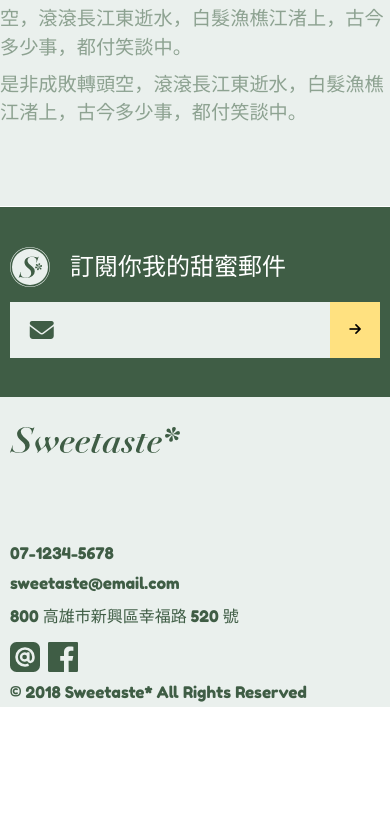
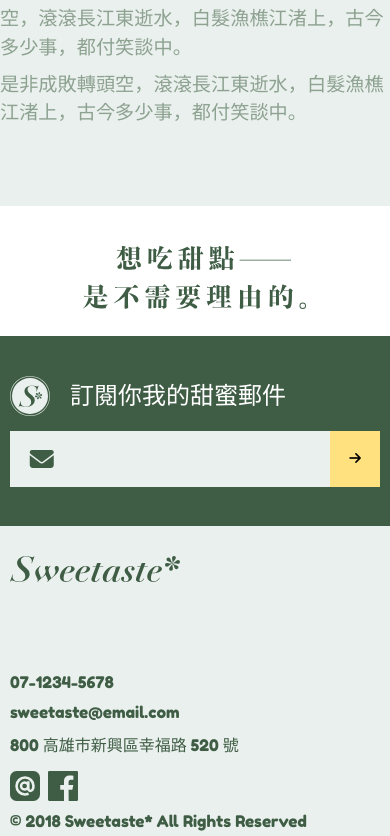
Before and after one commit to FengSanIClover/React-DessertShop-Typescript, a React (Create React App) app: page / in a window 390 px wide. Shown: the part 1653-2489 px from the top of the page. Before the commit the page ends 2360 px from the top, so only its background shows below. Built offline with nearby package versions, Linux system fonts and the light colour scheme.

Commit message:
完成首頁第3區塊

```diff
--- /dev/null
+++ b/src/asset/styles/Components/Home/HomeSectionThird.scss
@@ -0,0 +1,29 @@
+@import '../../Main/main.scss';
+
+.h-s-t-container {
+    width: 100%;
+    height: 400px;
+}
+
+.h-s-t-img {
+    @include base-flex();
+    @include base-img("lg-想吃甜點是不需要理由的.svg");
+    background-position: center;
+    margin: 0 auto;
+    height: 85%;
+    width: 10%;
+}
+
+@media (max-width:767px) {
+    .h-s-t-container {
+        height: 90px;
+    }
+
+    .h-s-t-img {
+        @include base-img("sm-橫式-想吃甜點是不需要理由的.svg");
+        background-position: center;
+        margin-top: 10%;
+        height: 70%;
+        width: 100%;
+    }
+}
--- /dev/null
+++ b/src/components/Home/HomeSectionThird/index.tsx
@@ -0,0 +1,12 @@
+import React from 'react';
+import 'asset/styles/Components/Home/HomeSectionThird.scss'
+
+const homeSectionThird: React.FC = () => {
+    return (
+        <section className="h-s-t-container">
+            <div className="h-s-t-img"></div>
+        </section>
+    )
+}
+
+export default homeSectionThird;
--- a/src/containers/Home/index.tsx
+++ b/src/containers/Home/index.tsx
@@ -2,6 +2,7 @@ import React from 'react';
 import HomeHeader from '../../components/Home/HomeHeader';
 import HomeSectionFirst from '../../components/Home/HomeSectionFirst';
 import HomeSectionSecond from '../../components/Home/HomeSectionSecond';
+import HomeSectionThird from '../../components/Home/HomeSectionThird';
 
 const home: React.FC = () => {
     return (
@@ -9,6 +10,7 @@ const home: React.FC = () => {
             <HomeHeader />
             <HomeSectionFirst />
             <HomeSectionSecond />
+            <HomeSectionThird />
         </div>
     )
 }
```
